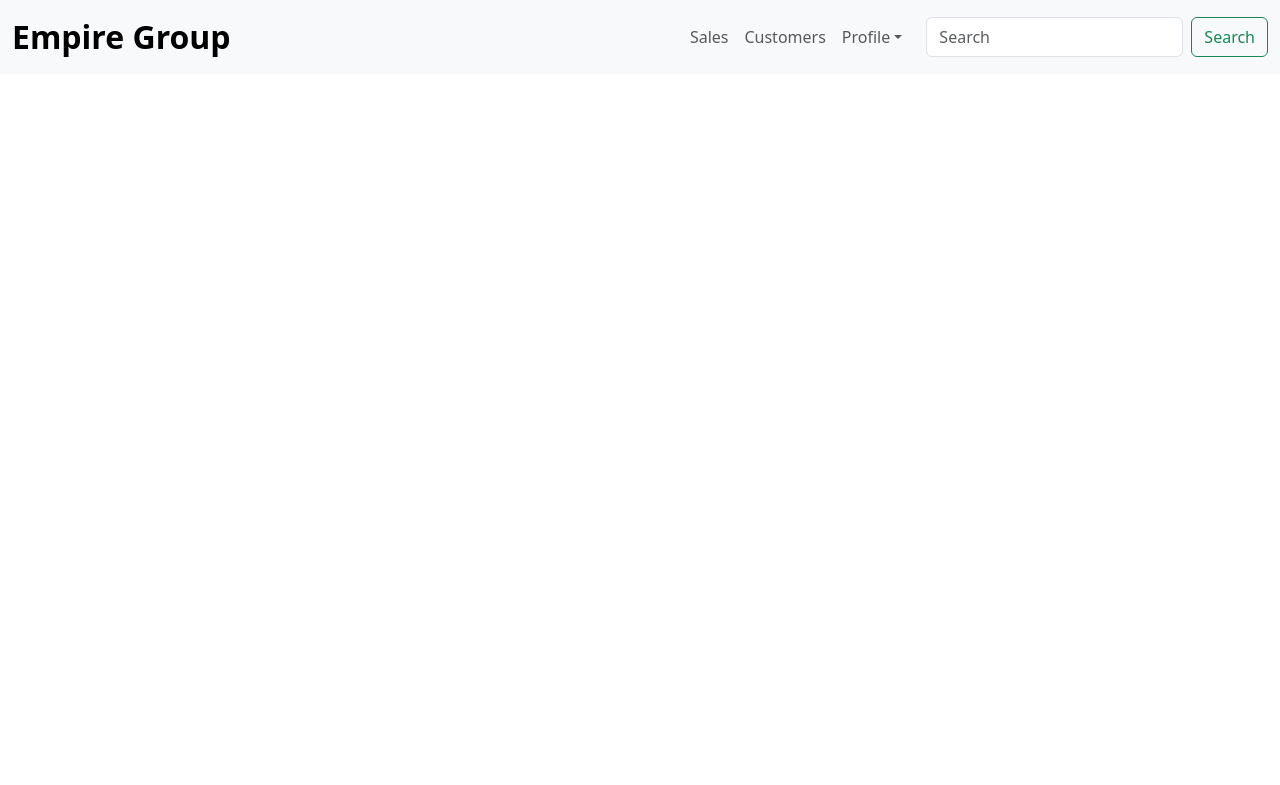
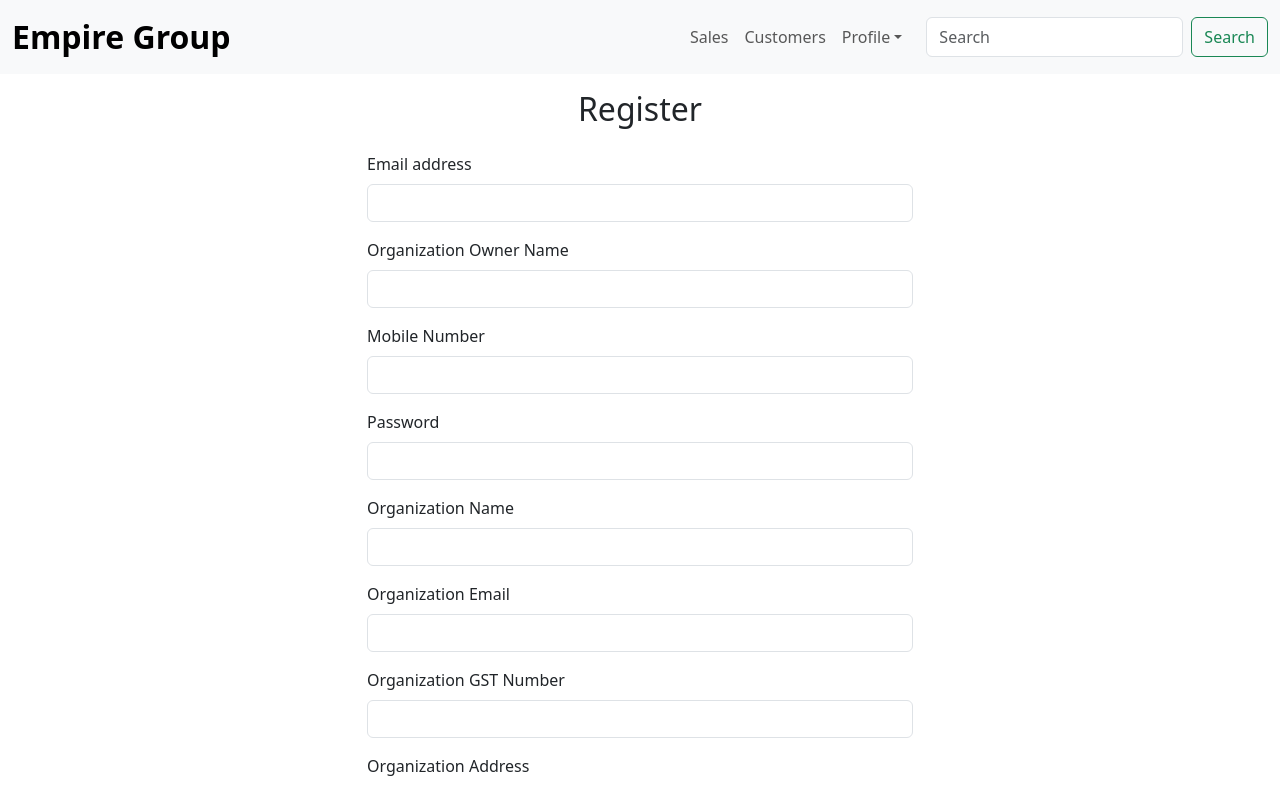
Before and after one commit to sachiningale1998/billingapp, a React (Create React App) app: page /register in a window 1280 px wide. Shown: the top 785 px of the page. Built offline with nearby package versions, Linux system fonts and the light colour scheme.

Commit message:
Auth components created and mounted

```diff
--- /dev/null
+++ b/src/components/Auth/Login.js
@@ -0,0 +1,82 @@
+import React, { useState } from 'react';
+import { Button, Form, Container, Row, Col, Alert } from 'react-bootstrap';
+import { useNavigate } from 'react-router-dom';
+
+const Login = () => {
+  const [formData, setFormData] = useState({ email: '', password: '' });
+  const [error, setError] = useState('');
+  const [success, setSuccess] = useState('');
+  const navigate = useNavigate()
+
+  const handleChange = (e) => {
+    setFormData({ ...formData, [e.target.name]: e.target.value });
+  };
+
+  const handleSubmit = async (e) => {
+    e.preventDefault();
+    setError('');
+    setSuccess('');
+
+    try {
+      const response = await fetch('http://127.0.0.1:8080/auth/login', {
+        method: 'POST',
+        headers: { 'Content-Type': 'application/json' },
+        body: JSON.stringify(formData),
+      });
+
+      const data = await response.json();
+
+      if (data.status === 'ok') {
+        setSuccess('Login successful!');
+        // Optionally, store the token or navigate to another page
+        localStorage.setItem('token', data.token);
+        navigate("/")
+      } else {
+        setError(data.error || 'Invalid credentials');
+      }
+    } catch (error) {
+      setError('An error occurred during login.');
+    }
+  };
+
+  return (
+    <Container>
+      <Row className="justify-content-md-center">
+        <Col xs={12} md={6}>
+          <h2 className="mb-4">Login</h2>
+          {error && <Alert variant="danger">{error}</Alert>}
+          {success && <Alert variant="success">{success}</Alert>}
+          <Form onSubmit={handleSubmit}>
+            <Form.Group className="mb-3" controlId="formEmail">
+              <Form.Label>Email address</Form.Label>
+              <Form.Control
+                type="email"
+                name="email"
+                value={formData.email}
+                onChange={handleChange}
+                required
+              />
+            </Form.Group>
+
+            <Form.Group className="mb-3" controlId="formPassword">
+              <Form.Label>Password</Form.Label>
+              <Form.Control
+                type="password"
+                name="password"
+                value={formData.password}
+                onChange={handleChange}
+                required
+              />
+            </Form.Group>
+
+            <Button variant="primary" type="submit" className="w-100">
+              Login
+            </Button>
+          </Form>
+        </Col>
+      </Row>
+    </Container>
+  );
+};
+
+export default Login;
--- /dev/null
+++ b/src/components/Auth/Register.js
@@ -0,0 +1,179 @@
+import React, { useState } from 'react';
+import { Button, Form, Container, Row, Col, Alert } from 'react-bootstrap';
+import { useNavigate } from 'react-router-dom';
+
+const Register = () => {
+  const [formData, setFormData] = useState({
+    email: '',
+    orgOwnerName: '',
+    mobile: '',
+    password: '',
+    orgName: '',
+    orgEmail: '',
+    orgGstNo: '',
+    orgAddress: '',
+    orgPan: ''
+  });
+
+  const [error, setError] = useState('');
+  const [success, setSuccess] = useState('');
+  const navigate = useNavigate()
+
+  const handleChange = (e) => {
+    setFormData({ ...formData, [e.target.name]: e.target.value });
+  };
+
+  const handleSubmit = async (e) => {
+    e.preventDefault();
+    setError('');
+    setSuccess('');
+
+    try {
+      const response = await fetch('http://127.0.0.1:8080/auth/register', {
+        method: 'POST',
+        headers: { 'Content-Type': 'application/json' },
+        body: JSON.stringify(formData),
+      });
+
+      const data = await response.json();
+
+      if (data.status === 'ok') {
+        setSuccess('Registration successful!');
+        setFormData({
+          email: '',
+          orgOwnerName: '',
+          mobile: '',
+          password: '',
+          orgName: '',
+          orgEmail: '',
+          orgGstNo: '',
+          orgAddress: '',
+          orgPan: ''
+        });
+        navigate("/login")
+      } else {
+        setError(data.error);
+      }
+    } catch (error) {
+      setError('An error occurred during registration.');
+    }
+  };
+
+  return (
+    <Container>
+      <Row className="justify-content-md-center">
+        <Col xs={12} md={6}>
+          <h2 className="mb-4">Register</h2>
+          {error && <Alert variant="danger">{error}</Alert>}
+          {success && <Alert variant="success">{success}</Alert>}
+          <Form style={{textAlign:"left"}} onSubmit={handleSubmit}>
+            <Form.Group className="mb-3" controlId="formEmail">
+              <Form.Label>Email address</Form.Label>
+              <Form.Control
+                type="email"
+                name="email"
+                value={formData.email}
+                onChange={handleChange}
+                required
+              />
+            </Form.Group>
+
+            <Form.Group className="mb-3" controlId="formOrgOwnerName">
+              <Form.Label>Organization Owner Name</Form.Label>
+              <Form.Control
+                type="text"
+                name="orgOwnerName"
+                value={formData.orgOwnerName}
+                onChange={handleChange}
+                required
+              />
+            </Form.Group>
+
+            <Form.Group className="mb-3" controlId="formMobile">
+              <Form.Label>Mobile Number</Form.Label>
+              <Form.Control
+                type="tel"
+                name="mobile"
+                value={formData.mobile}
+                onChange={handleChange}
+                required
+              />
+            </Form.Group>
+
+            <Form.Group className="mb-3" controlId="formPassword">
+              <Form.Label>Password</Form.Label>
+              <Form.Control
+                type="password"
+                name="password"
+                value={formData.password}
+                onChange={handleChange}
+                required
+              />
+            </Form.Group>
+
+            <Form.Group className="mb-3" controlId="formOrgName">
+              <Form.Label>Organization Name</Form.Label>
+              <Form.Control
+                type="text"
+                name="orgName"
+                value={formData.orgName}
+                onChange={handleChange}
+                required
+              />
+            </Form.Group>
+
+            <Form.Group className="mb-3" controlId="formOrgEmail">
+              <Form.Label>Organization Email</Form.Label>
+              <Form.Control
+                type="email"
+                name="orgEmail"
+                value={formData.orgEmail}
+                onChange={handleChange}
+                required
+              />
+            </Form.Group>
+
+            <Form.Group className="mb-3" controlId="formOrgGstNo">
+              <Form.Label>Organization GST Number</Form.Label>
+              <Form.Control
+                type="text"
+                name="orgGstNo"
+                value={formData.orgGstNo}
+                onChange={handleChange}
+                required
+              />
+            </Form.Group>
+
+            <Form.Group className="mb-3" controlId="formOrgAddress">
+              <Form.Label>Organization Address</Form.Label>
+              <Form.Control
+                type="text"
+                name="orgAddress"
+                value={formData.orgAddress}
+                onChange={handleChange}
+                required
+              />
+            </Form.Group>
+
+            <Form.Group className="mb-3" controlId="formOrgPan">
+              <Form.Label>Organization PAN</Form.Label>
+              <Form.Control
+                type="text"
+                name="orgPan"
+                value={formData.orgPan}
+                onChange={handleChange}
+                required
+              />
+            </Form.Group>
+
+            <Button variant="primary" type="submit" className="w-100">
+              Register
+            </Button>
+          </Form>
+        </Col>
+      </Row>
+    </Container>
+  );
+};
+
+export default Register;
--- a/src/customRoutes/CustomRoutes.jsx
+++ b/src/customRoutes/CustomRoutes.jsx
@@ -3,6 +3,8 @@
 import SalesPage from '../pages/SalesPage'
 import Navbar1 from '../components/Navbars/Navbar1'
 import CreateInvoicePage from '../pages/CreateInvoicePage'
+import RegisterPage from '../pages/RegisterPage'
+import LoginPage from '../pages/LoginPage'
 
 const CustomRoutes = () => {
   return (
@@ -11,6 +13,8 @@
         <Routes>
             <Route path="/" element={<SalesPage />} />
             <Route path="/createInvoice" element={<CreateInvoicePage />} />
+            <Route path="/register" element={<RegisterPage />} />
+            <Route path="/login" element={<LoginPage />} />
         </Routes>
     </>
   )
--- /dev/null
+++ b/src/pages/LoginPage.jsx
@@ -0,0 +1,12 @@
+import React from 'react'
+import Login from '../components/Auth/Login'
+
+const LoginPage = () => {
+  return (
+    <>
+     <Login />
+    </>
+  )
+}
+
+export default LoginPage
--- /dev/null
+++ b/src/pages/RegisterPage.jsx
@@ -0,0 +1,12 @@
+import React from 'react'
+import Register from '../components/Auth/Register'
+
+const RegisterPage = () => {
+  return (
+    <>
+     <Register />
+    </>
+  )
+}
+
+export default RegisterPage
```
